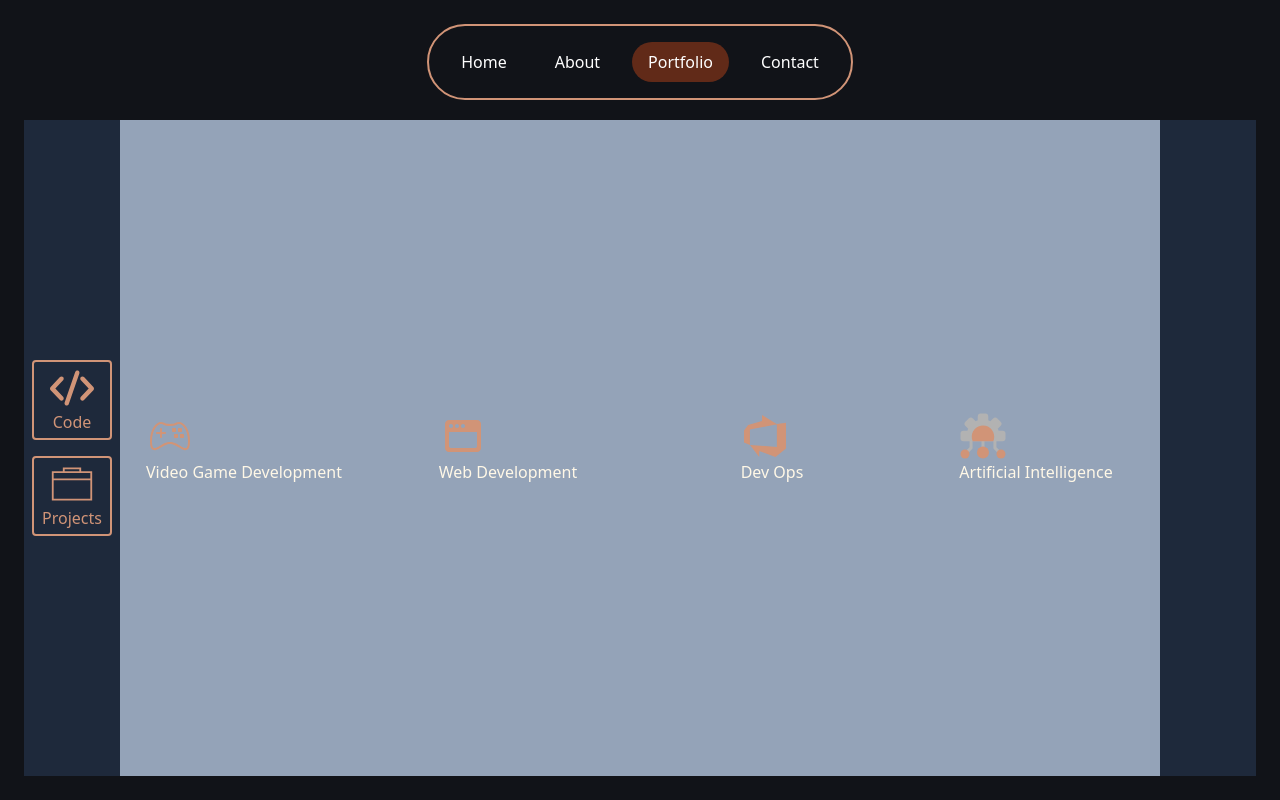
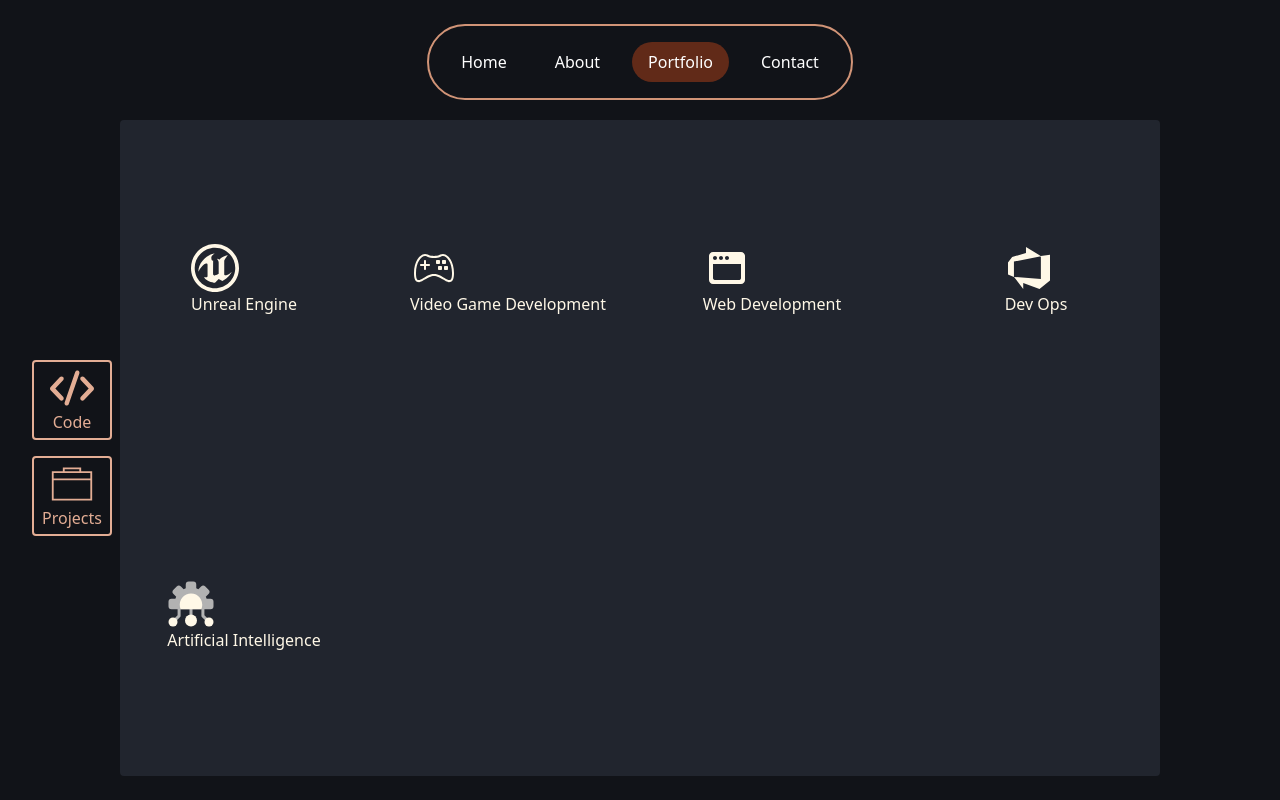
Before and after one commit to OliverKrieger/portfolio-website, a React (Vite) app: page / in a window 1280 px wide. Both pictures are taken after a click on the button "Portfolio". Built offline with nearby package versions, Linux system fonts and the light colour scheme.

Commit message:
style singular popup

```diff
--- a/src/components/LeftTabButton.tsx
+++ b/src/components/LeftTabButton.tsx
@@ -9,7 +9,7 @@ interface LeftTabButtonProps{
 
 const LeftTabButton: React.FC<LeftTabButtonProps> = ({Icon, text="", setActiveTab, tab}) => {
     return(
-        <button onClick={() => setActiveTab(tab)} className="w-20 h-20 flex flex-col items-center border-bisque-500 border-2 p-1 m-2 rounded text-bisque-500 hover:bg-bisque-500 hover:text-bisque-100 transition-all ease-in-out">
+        <button onClick={() => setActiveTab(tab)} className="w-20 h-20 flex flex-col items-center border-bisque-400 border-2 p-1 m-2 rounded text-bisque-400 hover:bg-bisque-400 hover:text-bisque-100 transition-all ease-in-out">
             <Icon className="w-16 h-16"/>
             <p>{text}</p>
         </button>
--- a/src/components/OverlayContext.tsx
+++ b/src/components/OverlayContext.tsx
@@ -33,11 +33,8 @@ export const OverlayProvider: React.FC<{ children: ReactNode }> = ({ children })
         <OverlayContext.Provider value={{ openOverlay, closeOverlay }}>
             {children}
             {isOverlayOpen && (
-                <div className="fixed inset-0 bg-black bg-opacity-50 flex justify-center items-center z-50">
+                <div onClick={closeOverlay} className="fixed inset-0 bg-black bg-opacity-50 flex justify-center items-center z-50">
                     <div className="p-6 rounded-lg shadow-lg relative">
-                        <button onClick={closeOverlay} className="absolute top-2 right-2 bg-bisque-950 w-8 h-8 text-bisque-100 hover:text-bisque-300">
-                            &times;
-                        </button>
                         <div className='animate-slideInLeft'>
                             {overlayContent}
                         </div>
--- a/src/components/portfolio/SubjectCard.tsx
+++ b/src/components/portfolio/SubjectCard.tsx
@@ -2,14 +2,15 @@ import React from 'react';
 
 interface SubjectCardProps {
     Icon: React.FunctionComponent<React.SVGProps<SVGSVGElement>>;
+    iconClassName?: string;
     subjectName: string;
     onClick: () => void;
 }
 
-const SubjectCard: React.FC<SubjectCardProps> = ({Icon, subjectName, onClick}) => {
+const SubjectCard: React.FC<SubjectCardProps> = ({Icon, iconClassName="w-12 h-12", subjectName, onClick}) => {
     return (
         <div onClick={onClick}>
-            <Icon className="w-12 h-12 text-bisque-500" />
+            <Icon className={iconClassName} />
             <p>{subjectName}</p>
         </div>
     );
--- a/src/components/portfolio/Subjects.tsx
+++ b/src/components/portfolio/Subjects.tsx
@@ -7,24 +7,66 @@ import Web from '../../assets/icons/i_web.svg?react';
 import DevOps from '../../assets/icons/i_devops.svg?react';
 import AI from '../../assets/icons/i_ai.svg?react';
 
+import CSSIcon from '../../assets/icons_code/i_css.svg?react';
+import CUDAIcon from '../../assets/icons_code/i_CUDA.svg?react';
+import DockerIcon from '../../assets/icons_code/i_docker.svg?react';
+import ElectronIcon from '../../assets/icons_code/i_electron.svg?react';
+import FlaskIcon from '../../assets/icons_code/i_flask.svg?react';
+import GitIcon from '../../assets/icons_code/i_git.svg?react';
+import GitlabIcon from '../../assets/icons_code/i_gitlab.svg?react';
+import HTMLIcon from '../../assets/icons_code/i_html.svg?react';
+import JavaIcon from '../../assets/icons_code/i_java.svg?react';
+import JupyterNotebookIcon from '../../assets/icons_code/i_jnotebook.svg?react';
+import JavaScriptIcon from '../../assets/icons_code/i_js.svg?react';
+import NodeJSIcon from '../../assets/icons_code/i_node.svg?react';
+import NumpyIcon from '../../assets/icons_code/i_numpy.svg?react';
+import PiniaIcon from '../../assets/icons_code/i_pinia.svg?react';
+import PostgreSQLIcon from '../../assets/icons_code/i_postgresql.svg?react';
+import PrismaIcon from '../../assets/icons_code/i_prisma.svg?react';
+import PythonIcon from '../../assets/icons_code/i_python.svg?react';
+import PytorchIcon from '../../assets/icons_code/i_pytorch.svg?react';
+import ReactIconIcon from '../../assets/icons_code/i_react.svg?react';
+import SCSSIcon from '../../assets/icons_code/i_scss.svg?react';
+import SQLIcon from '../../assets/icons_code/i_sql.svg?react';
+import TailwindIcon from '../../assets/icons_code/i_tailwind.svg?react';
+import TypeScriptIcon from '../../assets/icons_code/i_ts.svg?react';
+import UnrealIcon from '../../assets/icons_code/i_unreal.svg?react';
+import ViteIcon from '../../assets/icons_code/i_vite.svg?react';
+import VRIcon from '../../assets/icons_code/i_vr.svg?react';
+import VueJSIcon from '../../assets/icons_code/i_vue.svg?react';
+
 import TopicGames from '../topics/TopicGames';
 
 import { useOverlay } from '../OverlayContext';
+import TopicSingular from '../topics/TopicSingular';
 
 interface SubjectsProps {
-    setActiveSubject: (tab: string) => void;
+
 }
 
-const Subjects: React.FC<SubjectsProps> = ({ setActiveSubject }) => {
+const Subjects: React.FC<SubjectsProps> = ({}) => {
     const { openOverlay } = useOverlay();
 
     return (
         <div className="grid grid-cols-1 md:grid-cols-2 lg:grid-cols-3 xl:grid-cols-4 gap-4 place-items-center h-full">
-            {/* <SubjectCard Icon={Games} subjectName='Video Game Development' onClick={() => setActiveSubject("games")} /> */}
+            <SubjectCard Icon={UnrealIcon} iconClassName="w-12 h-12 text-white-100" subjectName='Unreal Engine' onClick={() => openOverlay(
+                <TopicSingular
+                    Icon={UnrealIcon}
+                    title='Unreal Engine'
+                    description='I have used Unreal Engine for many years now, for both industry and personal projects. I become interested in the engnine when it became free in 2014, but did not fully begin working with it until 2016, after which I have been working with many companies while using it. I have used it for many different purposes, including:'
+                    list={[
+                        "Nearly 3 years at Figment Productions, working on immersive VR experiences for the company and for a BBC project",
+                        "1 year at Sony Europe for Virtual Production project, along with Playstation usage",
+                        "2 months with KYE for Jaws of Exctinction for technical art contract",
+                        "1 year in University of Kent for project Skyward Bound",
+                        "Using it in spare time for personal projects"
+                    ]}
+                />
+            )} />
             <SubjectCard Icon={Games} subjectName='Video Game Development' onClick={() => openOverlay(<TopicGames />)} />
-            <SubjectCard Icon={Web} subjectName='Web Development' onClick={() => setActiveSubject("web")} />
-            <SubjectCard Icon={DevOps} subjectName='Dev Ops' onClick={() => setActiveSubject("devops")} />
-            <SubjectCard Icon={AI} subjectName='Artificial Intelligence' onClick={() => setActiveSubject("ai")} />
+            <SubjectCard Icon={Web} subjectName='Web Development' onClick={() => openOverlay(<TopicGames />)} />
+            <SubjectCard Icon={DevOps} subjectName='Dev Ops' onClick={() => openOverlay(<TopicGames />)} />
+            <SubjectCard Icon={AI} subjectName='Artificial Intelligence' onClick={() => openOverlay(<TopicGames />)} />
         </div>
     );
 };
--- /dev/null
+++ b/src/components/topics/TopicSingular.tsx
@@ -0,0 +1,25 @@
+import React from "react";
+
+interface TopicSingularProps {
+    Icon: React.FunctionComponent<React.SVGProps<SVGSVGElement>>;
+    title?: string;
+    description? :string;
+    list?: string[];
+}
+
+const TopicSingular: React.FC<TopicSingularProps> = ({ Icon, title = "", description="", list = [] }) => {
+    return (
+        <div className="text-bisque-100">
+            <Icon className="w-12 h-12 text-bisque-500" />
+            <h1>{title}</h1>
+            <p>{description}</p>
+            {list.map((listItem) => (
+                <li key={listItem}>
+                    {listItem}
+                </li>
+            ))}
+        </div>
+    );
+};
+
+export default TopicSingular;
--- a/src/pages/Portfolio.tsx
+++ b/src/pages/Portfolio.tsx
@@ -26,14 +26,14 @@ const Portfolio: React.FC = () => {
     return (
         <div className="animate-slideInLeft h-full w-full absolute top-0">
             <div className="flex flex-col md:flex-row h-full">
-                <div className="flex flex-row md:flex-col items-center justify-center w-full md:w-24 bg-slate-800">
+                <div className="flex flex-row md:flex-col items-center justify-center w-full md:w-24">
                     <LeftTabButton Icon={CodeIcon} setActiveTab={setActiveTab} text='Code' tab='subjects' />
                     <LeftTabButton Icon={ProjectIcon} setActiveTab={setActiveTab} text='Projects' tab='projects' />
                 </div>
-                <div className="flex-1 bg-slate-400">
+                <div className="flex-1 bg-bisque-850 rounded">
                     {renderPage()}
                 </div>
-                <div className="bg-slate-800 w-24">
+                <div className="w-24">
 
                 </div>
             </div>
```
Also changed, not shown: src/assets/icons_code/i_jnotebook.svg (renamed from src/assets/icons_code/i_notebook.svg), src/assets/icons_code/i_unreal.svg.
